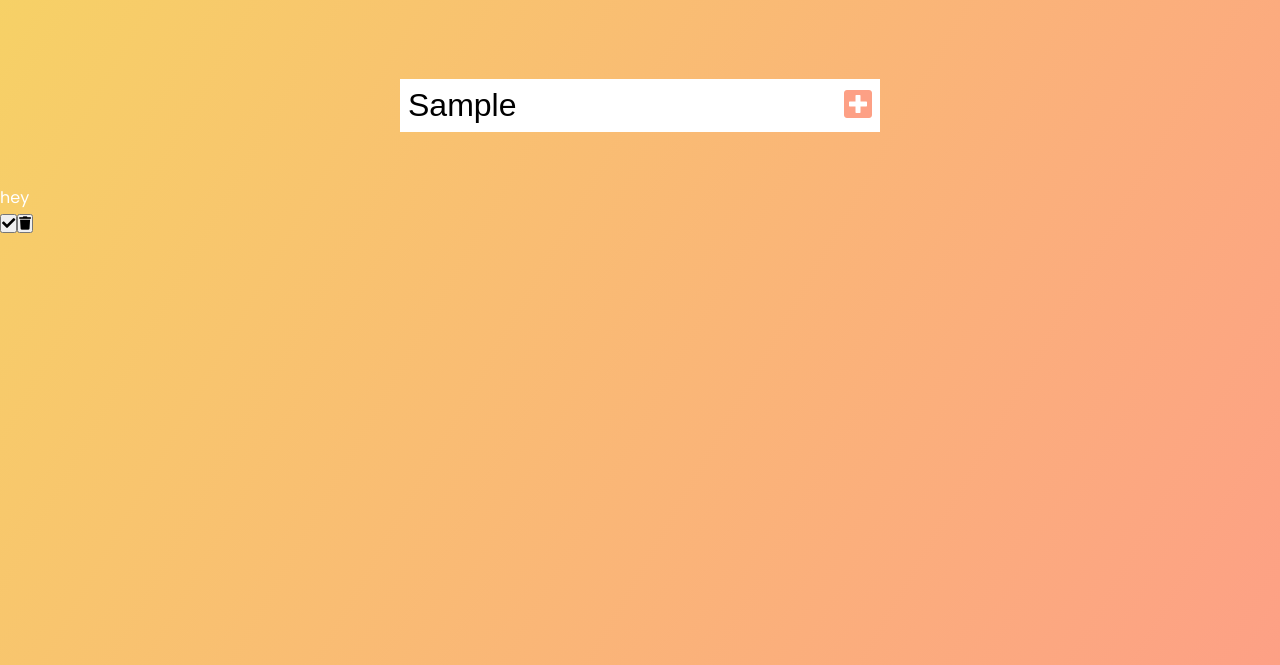
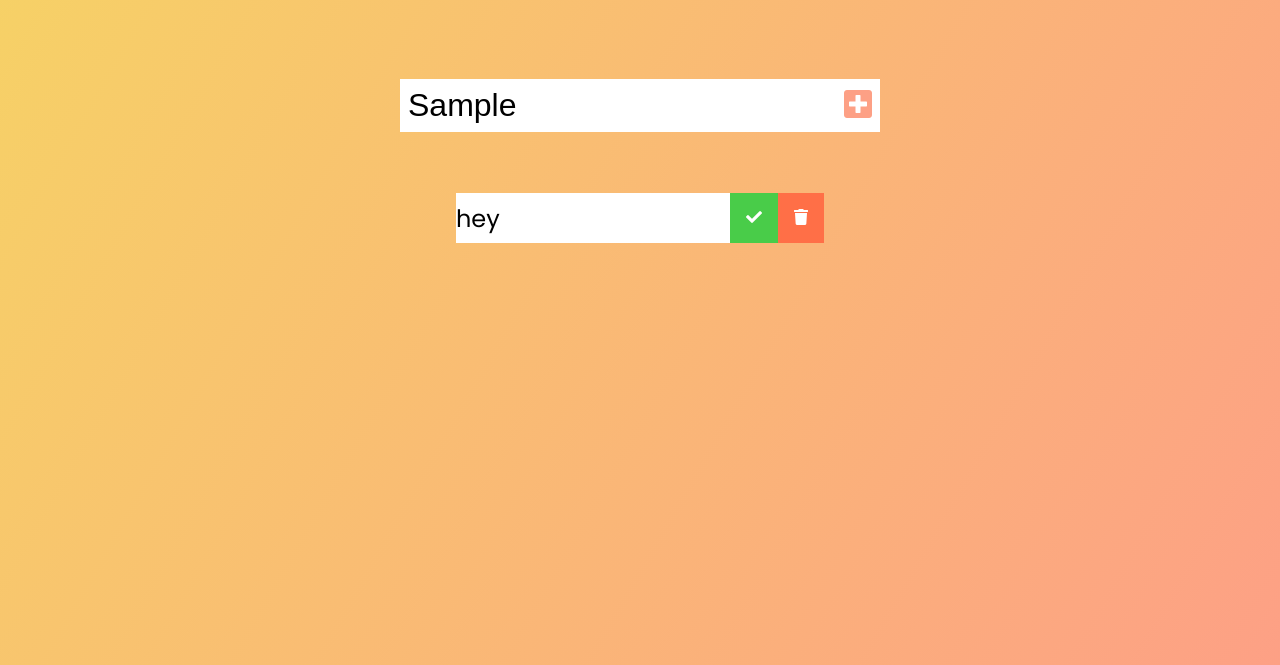
Before and after one commit to latifaabdullayeva/todo-list-js-app, a plain HTML site: page index.html in a window 1280 px wide. Both pictures are taken after typing "Sample" into the empty fields and a click on the button 858 px from the left and 240 px from the top of the page. Shown: the part 135-800 px from the top of the page. Drawn offline with Linux system fonts and the light colour scheme.

Commit message:
Adds styling to generated todo container with text, delete and checked btns

```diff
--- a/style.css
+++ b/style.css
@@ -43,6 +43,47 @@ form button:hover {
   background: #fda085;
   color: white;
 }
+
+.todo-container {
+  display: flex;
+  justify-content: center;
+  align-items: center;
+}
+
+.todo-list {
+  min-width: 30%;
+  list-style: none;
+}
+
+.todo {
+  margin: 0.5rem;
+  background: white;
+  color: black;
+  font-size: 1.5rem;
+  /* all items (text, trash and check button) are next to each other */
+  display: flex;
+  justify-content: space-between;
+  align-items: center;
+}
+
+.todo li {
+  flex: 1;
+}
+
+.delete-btn,
+.check-btn {
+  background: #ff6f47;
+  color: white;
+  border: none;
+  padding: 1rem;
+  cursor: pointer;
+  font-size: 1rem;
+}
+
+.check-btn {
+  background: rgb(73, 204, 73);
+}
+
 /*
 TODO:
 - box-sizing:
```
